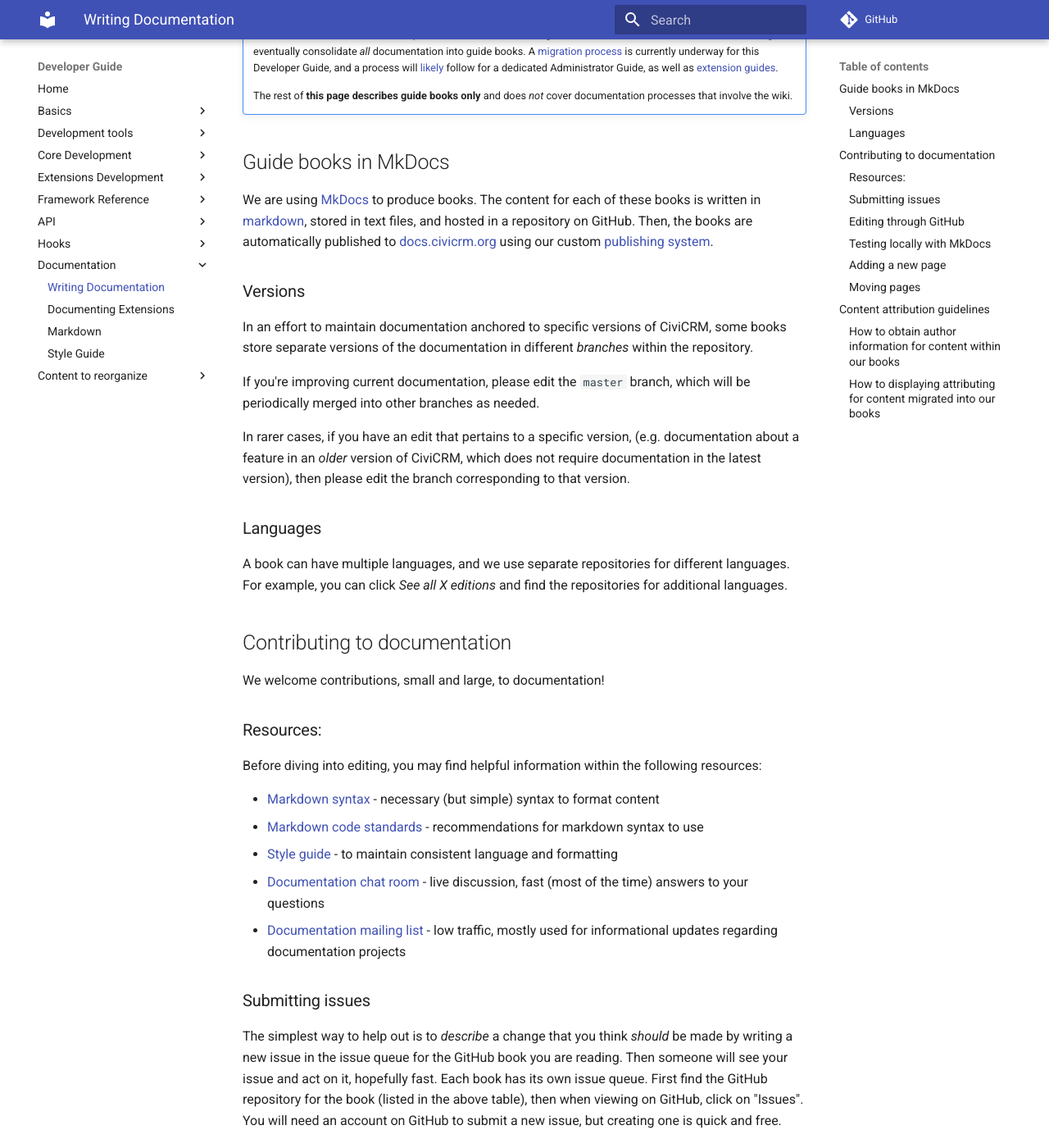
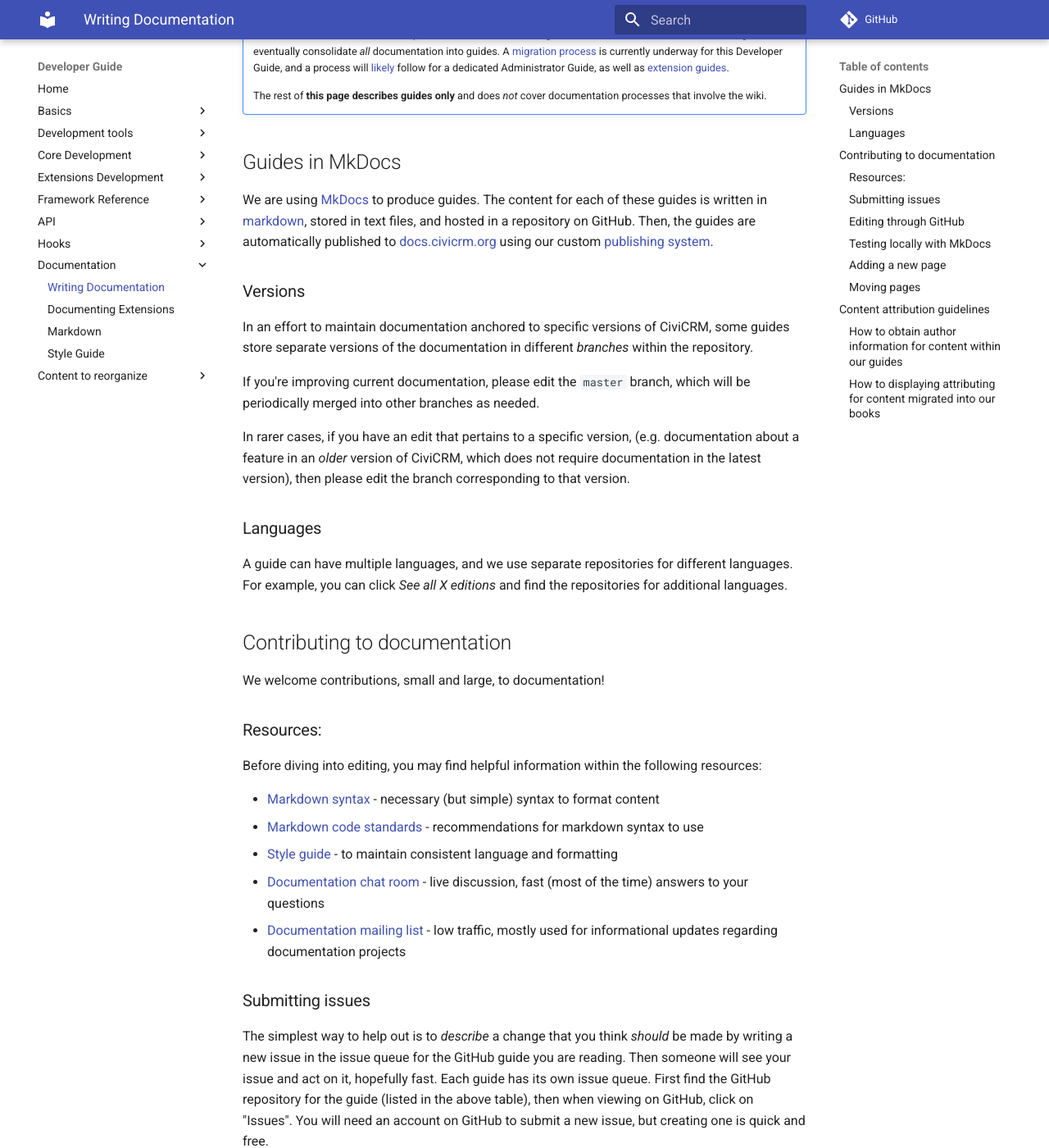
Before and after one commit to civicrm/civicrm-dev-docs, an MkDocs documentation site: the page built from docs/documentation/index.md, in a window 1280 px wide and 1400 px high, scrolled down 382 px. Shown: the whole window at 82% size. Built offline with MkDocs 1.6.1 and Material for MkDocs 9.7.7, drawn with Linux system fonts in a browser that asks for light colours; comment, search, counter and statistics services are not loaded; old or Windows-style settings are respelled for this version of MkDocs; some of the changed text lies outside the part shown.

Commit message:
Update index.md changing "book(s)" to "guide(s)"
Changes include "guide book(s)" to "guide(s)" in par. 3 and 4 (lines 8, 10).

````diff
--- a/docs/documentation/index.md
+++ b/docs/documentation/index.md
@@ -5,21 +5,21 @@
 This page describes the details of the documentation systems within CiviCRM and how to contribute. We also have a more [basic overview](https://docs.civicrm.org/user/en/latest/the-civicrm-community/contributing-to-this-manual/) on how to contribute to this guide or the user guide.
 
 !!! note "Note: the wiki is not covered here"
-    The [wiki] has historically been CiviCRM's documentation system but is currently being phased out. As of early 2017, documentation is still somewhat split between the wiki the the guide books described below, but we are working to eventually consolidate *all* documentation into guide books. A [migration process][migration] is currently underway for this Developer Guide, and a process will [likely](https://github.com/civicrm/civicrm-docs/issues/17) follow for a dedicated Administrator Guide, as well as [extension guides](https://github.com/civicrm/civicrm-docs/issues/14).
+    The [wiki] has historically been CiviCRM's documentation system but is currently being phased out. As of early 2017, documentation is still somewhat split between the wiki the the guides described below, but we are working to eventually consolidate *all* documentation into guides. A [migration process][migration] is currently underway for this Developer Guide, and a process will [likely](https://github.com/civicrm/civicrm-docs/issues/17) follow for a dedicated Administrator Guide, as well as [extension guides](https://github.com/civicrm/civicrm-docs/issues/14).
 
-    The rest of **this page describes guide books only** and does *not* cover documentation processes that involve the wiki.
+    The rest of **this page describes guides only** and does *not* cover documentation processes that involve the wiki.
 
 [migration]: https://wiki.civicrm.org/confluence/display/CRMDOC/Content+migration+from+wiki+to+Developer+Guide
 [wiki]: https://wiki.civicrm.org/confluence/display/CRMDOC/CiviCRM+Documentation
 
-## Guide books in MkDocs
+## Guides in MkDocs
 
-We are using [MkDocs](http://www.mkdocs.org) to produce books. The content for each of these books is written in [markdown](/documentation/markdown.md), stored in text files, and hosted in a repository on GitHub. Then, the books are automatically published to [docs.civicrm.org](https://docs.civicrm.org) using our custom [publishing system](https://github.com/civicrm/civicrm-docs).
+We are using [MkDocs](http://www.mkdocs.org) to produce guides. The content for each of these guides is written in [markdown](/documentation/markdown.md), stored in text files, and hosted in a repository on GitHub. Then, the guides are automatically published to [docs.civicrm.org](https://docs.civicrm.org) using our custom [publishing system](https://github.com/civicrm/civicrm-docs).
 
 
 ### Versions
 
-In an effort to maintain documentation anchored to specific versions of CiviCRM, some books store separate versions of the documentation in different *branches* within the repository.
+In an effort to maintain documentation anchored to specific versions of CiviCRM, some guides store separate versions of the documentation in different *branches* within the repository.
 
 <!-- TODO: clarify "latest" vs "stable" vs "master" -->
 
@@ -29,7 +29,7 @@
 
 ### Languages
 
-A book can have multiple languages, and we use separate repositories for different languages. For example, you can click *See all X editions* and find the repositories for additional languages.
+A guide can have multiple languages, and we use separate repositories for different languages. For example, you can click *See all X editions* and find the repositories for additional languages.
 
 ## Contributing to documentation
 
@@ -48,7 +48,7 @@
 
 ### Submitting issues
 
-The simplest way to help out is to *describe* a change that you think *should* be made by writing a new issue in the issue queue for the GitHub book you are reading. Then someone will see your issue and act on it, hopefully fast. Each book has its own issue queue. First find the GitHub repository for the book (listed in the above table), then when viewing on GitHub, click on "Issues". You will need an account on GitHub to submit a new issue, but creating one is quick and free.
+The simplest way to help out is to *describe* a change that you think *should* be made by writing a new issue in the issue queue for the GitHub guide you are reading. Then someone will see your issue and act on it, hopefully fast. Each guide has its own issue queue. First find the GitHub repository for the guide (listed in the above table), then when viewing on GitHub, click on "Issues". You will need an account on GitHub to submit a new issue, but creating one is quick and free.
 
 ### Editing through GitHub
 
@@ -56,9 +56,9 @@
 
 ### Testing locally with MkDocs {:#mkdocs}
 
-The most advanced way to work on a book is to use git to download all the markdown files to your computer, edit them locally, preview the changes with [MkDocs](http://mkdocs.org/), then use git to push those changes to your personal fork, and finally make a "pull request" on the main repository. This approach makes editing very fast and easy, but does require a bit of setup, and some knowledge of how git works.
+The most advanced way to work on a guide is to use git to download all the markdown files to your computer, edit them locally, preview the changes with [MkDocs](http://mkdocs.org/), then use git to push those changes to your personal fork, and finally make a "pull request" on the main repository. This approach makes editing very fast and easy, but does require a bit of setup, and some knowledge of how git works.
 
-1.  Obtain the source files for the book you want to edit
+1.  Obtain the source files for the guide you want to edit
     1.  Find the repository on GitHub *(see "repository" links above, or the "GitHub" link on the bottom left of screen of the documentation you are reading)*
     1.  Fork the repository on GitHub.
     1.  Clone *your fork* of the repository to your computer
@@ -68,14 +68,14 @@
         cd civicrm-dev-docs
         ```
 
-1. *(optional)* If you have [Docker](https://www.docker.com/) installed, then at this point you can run one of the following commands and then skip to the "view the book" step below.
+1. *(optional)* If you have [Docker](https://www.docker.com/) installed, then at this point you can run one of the following commands and then skip to the "view the guide" step below.
 	1. For folks who have a full Docker for Windows / Mac / Linux environment, run this command:
 
 		```
 		docker run --rm -v "$PWD":/docs -p 8000:8000 -w /docs seanmadsen/civicrm-docker-mkdocs serve --dirtyreload -a 0.0.0.0:8000
 		```
 
-		and skip to the "view the book" step below.
+		and skip to the "view the guide" step below.
 
 	1. For folks who have a legacy or "Home" operating system (Windows 7, 8.1, 10 Home Premium), the situation is a bit more complex.  Follow these steps:
 		1.  Check that GitHub folder is in the path:  ```c:\Users\<username>\Documents\...```.  If it is, all is good; if not, move it there, and edit your GitHub configuration to reflect the changed location.
@@ -98,7 +98,7 @@
     sudo pip install mkdocs mkdocs-material pygments pymdown-extensions
     ```
 
-1. Serve a local copy of the book with MkDocs
+1. Serve a local copy of the guide with MkDocs
     1. Run:
 
         ```bash
@@ -108,7 +108,7 @@
         -   If you get `[Errno 98] Address already in use` then try using a
             different port with `mkdocs serve -a localhost:8001`
 
-1. View the book locally your browser at `http://localhost:8000`.
+1. View the guide locally your browser at `http://localhost:8000`.
 
 1.  Edit the [markdown](/documentation/markdown.md) with an editor of your choice. As you
     save your changes `mkdocs` will automatically reprocess the page and
@@ -147,13 +147,13 @@
 1. Run `mkdocs serve` and see if it gives you any warnings about broken hyperlinks. If it does, go fix those.
 
 !!! note
-    Page redirection *won't work locally* (when previewing with `mkdocs serve`), but it *will* work once the book is published on docs.civicrm.org. The redirection is implemented as part of our [docs-publisher](https://lab.civicrm.org/documentation/docs-publisher) app.
+    Page redirection *won't work locally* (when previewing with `mkdocs serve`), but it *will* work once the guide is published on docs.civicrm.org. The redirection is implemented as part of our [docs-publisher](https://lab.civicrm.org/documentation/docs-publisher) app.
 
 ## Content attribution guidelines {:#attribution}
 
 All CiviCRM documentation content is licensed [CC BY-SA 3.0](https://creativecommons.org/licenses/by-sa/3.0/). This means that if you want to copy content out of our docs and use it elsewhere, you're welcome to do so as long as your give attribution to the author.
 
-### How to obtain author information for content within our books {:#attributing-exports}
+### How to obtain author information for content within our guides {:#attributing-exports}
 
 This is relevant when you want to copy content *out of* our documentation books.
 
@@ -163,9 +163,9 @@
 
 ### How to displaying attributing for content migrated *into* our books {:#attributing-imports}
 
-The [CiviCRM wiki](https://wiki.civicrm.org/confluence/dashboard.action) and [Stack Exchange](http://civicrm.stackexchange.com/) also use the CC BY-SA 3.0 license, which is convenient because content is regularly migrated into our MkDocs books from these sources. But to comply with the license, we must attribute the original content authors
+The [CiviCRM wiki](https://wiki.civicrm.org/confluence/dashboard.action) and [Stack Exchange](http://civicrm.stackexchange.com/) also use the CC BY-SA 3.0 license, which is convenient because content is regularly migrated into our MkDocs guides from these sources. But to comply with the license, we must attribute the original content authors
 
-When migrating content into our docs books which requires attribution, display this attribution at the bottom of the page as follows:
+When migrating content into our docs guides which requires attribution, display this attribution at the bottom of the page as follows:
 
 ```
 ## Credits
````
